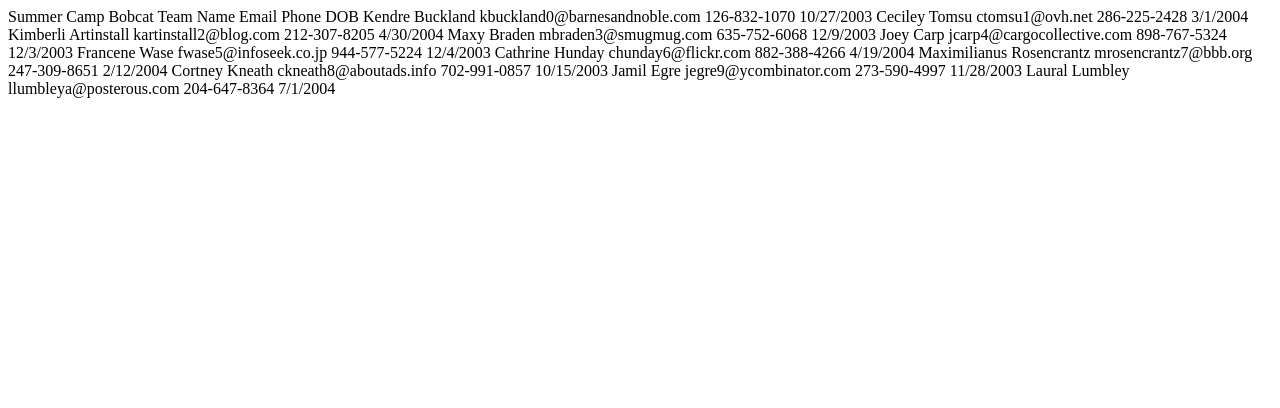
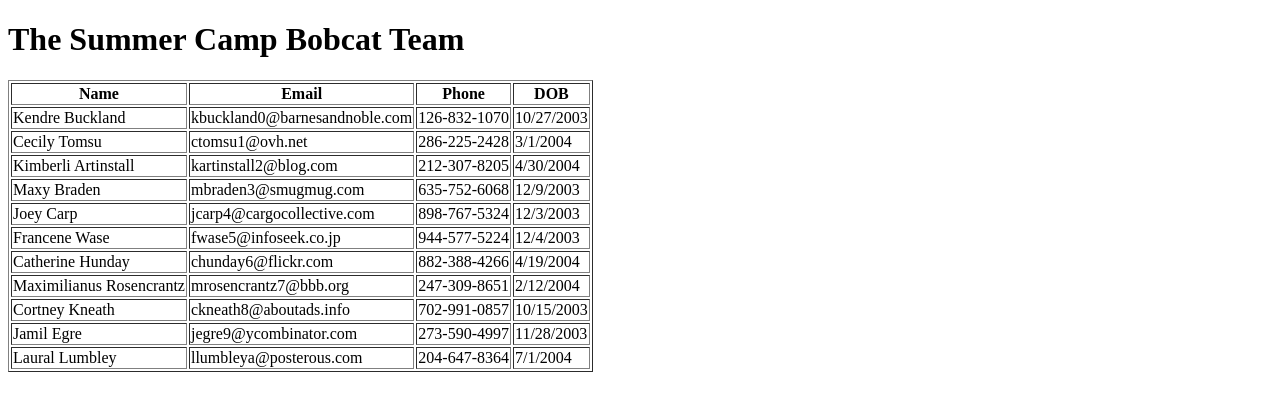
Before and after one commit to KTProg-2024/summer-camp-Anon2024, a plain HTML site: page index.html in a window 1280 px wide. Drawn offline with Linux system fonts and the light colour scheme.

Commit message:
I finished the assignment

```diff
--- a/index.html
+++ b/index.html
@@ -1,24 +1,84 @@
 <!DOCTYPE html>
 <html>
     <head>
-
+        <title>The Summer Camp Bobcat Team</title>
     </head>
 
     <body>
-
-Summer Camp Bobcat Team
-Name	Email	Phone	DOB
-Kendre Buckland	kbuckland0@barnesandnoble.com	126-832-1070	10/27/2003
-Ceciley Tomsu	ctomsu1@ovh.net	286-225-2428	3/1/2004
-Kimberli Artinstall	kartinstall2@blog.com	212-307-8205	4/30/2004
-Maxy Braden	mbraden3@smugmug.com	635-752-6068	12/9/2003
-Joey Carp	jcarp4@cargocollective.com	898-767-5324	12/3/2003
-Francene Wase	fwase5@infoseek.co.jp	944-577-5224	12/4/2003
-Cathrine Hunday	chunday6@flickr.com	882-388-4266	4/19/2004
-Maximilianus Rosencrantz	mrosencrantz7@bbb.org	247-309-8651	2/12/2004
-Cortney Kneath	ckneath8@aboutads.info	702-991-0857	10/15/2003
-Jamil Egre	jegre9@ycombinator.com	273-590-4997	11/28/2003
-Laural Lumbley	llumbleya@posterous.com	204-647-8364	7/1/2004
-
+	<h1>The Summer Camp Bobcat Team</h1>
+	   <table border="1">
+			<tr>
+			   <th>Name</th>
+			   <th>Email</th>
+			   <th>Phone</th>
+			   <th>DOB</th>
+			</tr>
+			<tr>
+				<td>Kendre Buckland</td>
+				<td>kbuckland0@barnesandnoble.com</td>
+				<td>126-832-1070</td>
+				<td>10/27/2003</td>
+			</tr>
+			<tr>
+				<td>Cecily Tomsu</td>
+				<td>ctomsu1@ovh.net</td>
+				<td>286-225-2428</td>
+				<td>3/1/2004</td>
+			</tr>
+			<tr>
+				<td>Kimberli Artinstall</td>
+				<td>kartinstall2@blog.com</td>
+				<td>212-307-8205</td>
+				<td>4/30/2004</td>
+			</tr>
+			<tr>
+				<td>Maxy Braden</td>
+				<td>mbraden3@smugmug.com</td>
+				<td>635-752-6068</td>
+				<td>12/9/2003</td>
+			</tr>
+			<tr>
+				<td>Joey Carp</td>
+				<td>jcarp4@cargocollective.com</td>
+				<td>898-767-5324</td>
+				<td>12/3/2003</td>
+			</tr>
+			<tr>
+				<td>Francene Wase</td>
+				<td>fwase5@infoseek.co.jp</td>
+				<td>944-577-5224</td>
+				<td>12/4/2003</td>
+			</tr>
+			<tr>
+				<td>Catherine Hunday</td>
+				<td>chunday6@flickr.com</td>
+				<td>882-388-4266</td>
+				<td>4/19/2004</td>
+			</tr>
+			<tr>
+				<td>Maximilianus Rosencrantz</td>
+				<td>mrosencrantz7@bbb.org</td>
+				<td>247-309-8651</td>
+				<td>2/12/2004</td>
+			</tr>
+			<tr>
+				<td>Cortney Kneath</td>
+				<td>ckneath8@aboutads.info</td>
+				<td>702-991-0857</td>
+				<td>10/15/2003</td>
+			</tr>
+			<tr>
+				<td>Jamil Egre</td>
+				<td>jegre9@ycombinator.com</td>
+				<td>273-590-4997</td>
+				<td>11/28/2003</td>
+			</tr>
+			<tr>
+				<td>Laural Lumbley</td>
+				<td>llumbleya@posterous.com</td>
+				<td>204-647-8364</td>
+				<td>7/1/2004</td>
+			</tr>
+		</table>
     </body>
 </html>
```
Also changed, not shown: 1 other file.
